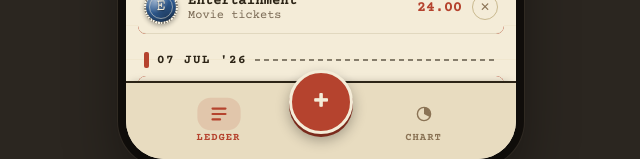
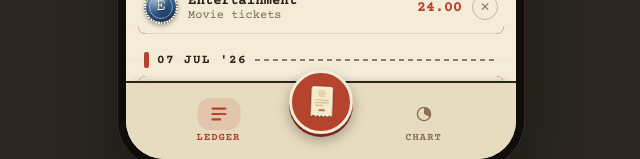
Before and after one commit to spleen1334/coinbook, a React (Vite) app: page / in a window 1280 px wide. Shown: the part 641-800 px from the top of the page, without its empty margins (319-959 px from the left). Built offline with nearby package versions, Linux system fonts and the light colour scheme.

Commit message:
feat: polish expense actions

```diff
--- a/src/App.css
+++ b/src/App.css
@@ -247,6 +247,22 @@ a:hover {
   to {
     opacity: 1;
     transform: scale(1) translateY(0);
+  }
+}
+@keyframes cbFabAttention {
+  0%,
+  82%,
+  100% {
+    transform: rotate(0deg) translateX(0);
+  }
+  86% {
+    transform: rotate(-4deg) translateX(-1px);
+  }
+  90% {
+    transform: rotate(3deg) translateX(1px);
+  }
+  94% {
+    transform: rotate(-1.5deg) translateX(0);
   }
 }
 @keyframes cbSplashIcon {
@@ -1318,6 +1334,20 @@ a:hover {
   border: 3px solid #f4ecd8;
   transition: transform 0.15s ease;
 }
+.cb-fab-icon {
+  display: block;
+  width: 50px;
+  height: 50px;
+  object-fit: contain;
+  pointer-events: none;
+  user-select: none;
+  animation: cbFabAttention 6s ease-in-out infinite;
+}
+@media (prefers-reduced-motion: reduce) {
+  .cb-fab-icon {
+    animation: none;
+  }
+}
 
 /* ---- toast ---- */
 .cb-toast {
@@ -1913,6 +1943,10 @@ a:hover {
   transition: transform 0.15s ease;
 }
 .cb-stamp-btn {
+  display: flex;
+  align-items: center;
+  justify-content: center;
+  gap: 8px;
   text-align: center;
   padding: 14px 0;
   font-family: 'Special Elite', monospace;
@@ -1925,3 +1959,6 @@ a:hover {
   box-shadow: 0 3px 0 #7a2a1c;
   transition: transform 0.15s ease;
 }
+.cb-stamp-icon {
+  flex: none;
+}
--- a/src/components/AddSheet.jsx
+++ b/src/components/AddSheet.jsx
@@ -176,7 +176,11 @@ export function AddSheet({
           </div>
 
           <div className="cb-stamp-btn hover-stamp" onClick={onSubmit}>
-            {isEditing ? t.saveChanges : t.stampItIn}
+            <svg className="cb-stamp-icon" width="18" height="18" viewBox="0 0 18 18" aria-hidden="true">
+              <path d="M4 3.5h10v4H4zM6 7.5h6v3H6z" fill="none" stroke="currentColor" strokeWidth="1.4" />
+              <path d="M3 10.5h12v3H3zM5 13.5h8" fill="none" stroke="currentColor" strokeWidth="1.4" strokeLinecap="round" />
+            </svg>
+            <span>{isEditing ? t.saveChanges : t.stampItIn}</span>
           </div>
         </div>
       </div>
--- a/src/components/AppFooter.jsx
+++ b/src/components/AppFooter.jsx
@@ -24,8 +24,19 @@ export function AppFooter({ app, s, t }) {
         </div>
         <div className="cb-nav-label">{t.navLedger}</div>
       </div>
-      <div className="cb-fab hover-fab press-fab" onClick={app.openAdd}>
-        +
+      <div
+        className="cb-fab hover-fab press-fab"
+        onClick={app.openAdd}
+        aria-label="Add expense"
+        title="Add expense"
+      >
+        <img
+          className="cb-fab-icon"
+          src={`${import.meta.env.BASE_URL}icons/add-expense.png`}
+          alt=""
+          aria-hidden="true"
+          draggable="false"
+        />
       </div>
       <div
         className="cb-nav-btn hover-nav press-96"
```
Also changed, not shown: public/icons/add-expense.png (added).
